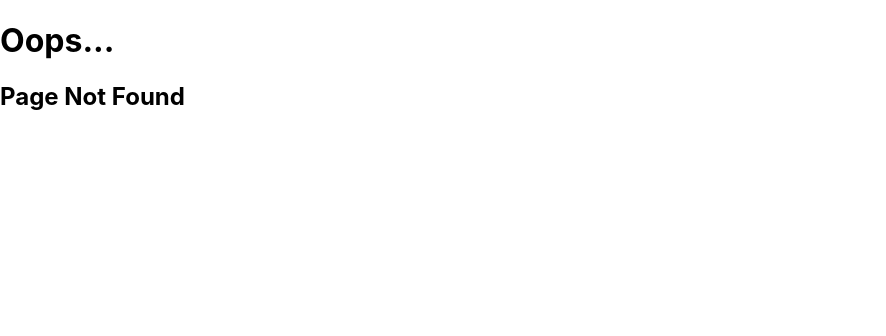
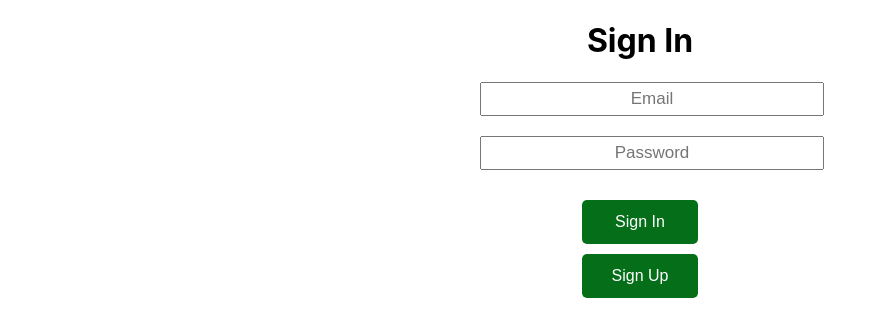
Before and after one commit to rbrahinets/birthday-reminder-frontend, a React (Create React App) app: page /birthday-reminder-frontend/sign-in in a window 1280 px wide. Before the commit this address had no page. Shown: the top 336 px of the page, without its empty margins (0-886 px from the left). Built offline with nearby package versions, Linux system fonts and the light colour scheme.

Commit message:
Update base url

```diff
--- a/src/App.js
+++ b/src/App.js
@@ -5,13 +5,15 @@ import SignIn from './pages/SignIn';
 import SignUp from './pages/SignUp';
 import PageNotFound from './pages/PageNotFound';
 
+const url = '/birthday-reminder-frontend';
+
 const App = () => {
     return (
         <Router>
             <Routes>
-                <Route path="/" element={<Main />} />
-                <Route path="/sign-in" element={<SignIn />} />
-                <Route path="/sign-up" element={<SignUp />} />
+                <Route path={`${url}/`} element={<Main />} />
+                <Route path={`${url}/sign-in`} element={<SignIn />} />
+                <Route path={`${url}/sign-up`} element={<SignUp />} />
                 <Route path="*" element={<PageNotFound />} />
             </Routes>
         </Router>
--- a/src/hooks/useAuthRouteGuard.js
+++ b/src/hooks/useAuthRouteGuard.js
@@ -1,4 +1,6 @@
 import { useNavigate } from 'react-router-dom';
+
+const url = '/birthday-reminder-frontend';
 
 const useAuthRouteGuard = () => {
     const navigate = useNavigate();
@@ -6,7 +8,7 @@ const useAuthRouteGuard = () => {
     const checkAuth = () => {
         const token = localStorage.getItem('token');
         if (!token) {
-            navigate('/sign-in');
+            navigate(`${url}/sign-in`);
         }
     };
 
--- a/src/pages/SignIn.jsx
+++ b/src/pages/SignIn.jsx
@@ -2,6 +2,8 @@ import React, { useState } from 'react';
 import { useNavigate } from 'react-router-dom';
 import './styles.css';
 import userService from '../services/UserService';
+
+const url = '/birthday-reminder-frontend';
 
 const SignIn = () => {
     const navigate = useNavigate();
@@ -80,7 +82,7 @@ const SignIn = () => {
                 });
                 const token = response.data.accessToken;
                 localStorage.setItem('token', token);
-                navigate('/');
+                navigate(`${url}/`);
             } catch (error) {
                 console.error('Sign-In Failed', error);
             }
@@ -88,7 +90,7 @@ const SignIn = () => {
     };
 
     const handleSingUpClick = () => {
-        navigate('/sign-up');
+        navigate(`${url}/sign-up`);
     };
 
     return (
--- a/src/pages/SignUp.jsx
+++ b/src/pages/SignUp.jsx
@@ -2,6 +2,8 @@ import React, { useState } from 'react';
 import { useNavigate } from 'react-router-dom';
 import './styles.css';
 import userService from '../services/UserService';
+
+const url = '/birthday-reminder-frontend';
 
 const SingUp = () => {
     const navigate = useNavigate();
@@ -133,7 +135,7 @@ const SingUp = () => {
                     email: email.value,
                     password: password.value,
                 });
-                navigate('/sign-in');
+                navigate(`${url}/sign-in`);
             } catch (error) {
                 console.error('Sign-Up Failed', error);
             }
@@ -141,7 +143,7 @@ const SingUp = () => {
     };
 
     const handleSingInClick = () => {
-        navigate('/sign-in');
+        navigate(`${url}/sign-in`);
     };
 
     return (
```
